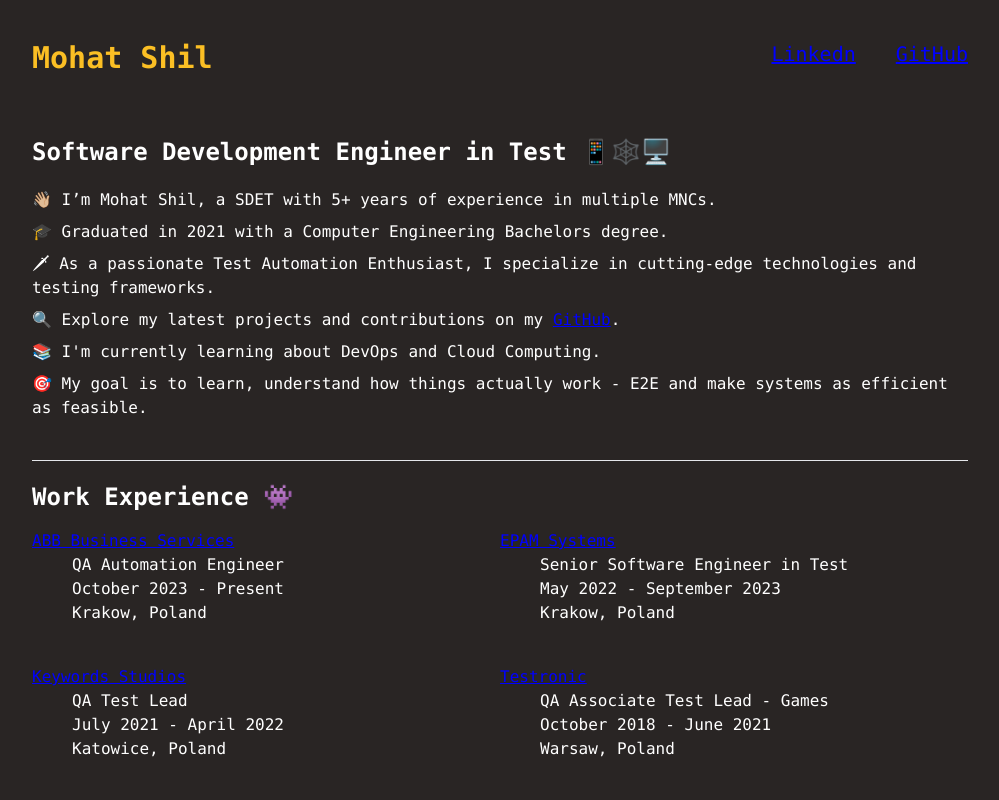
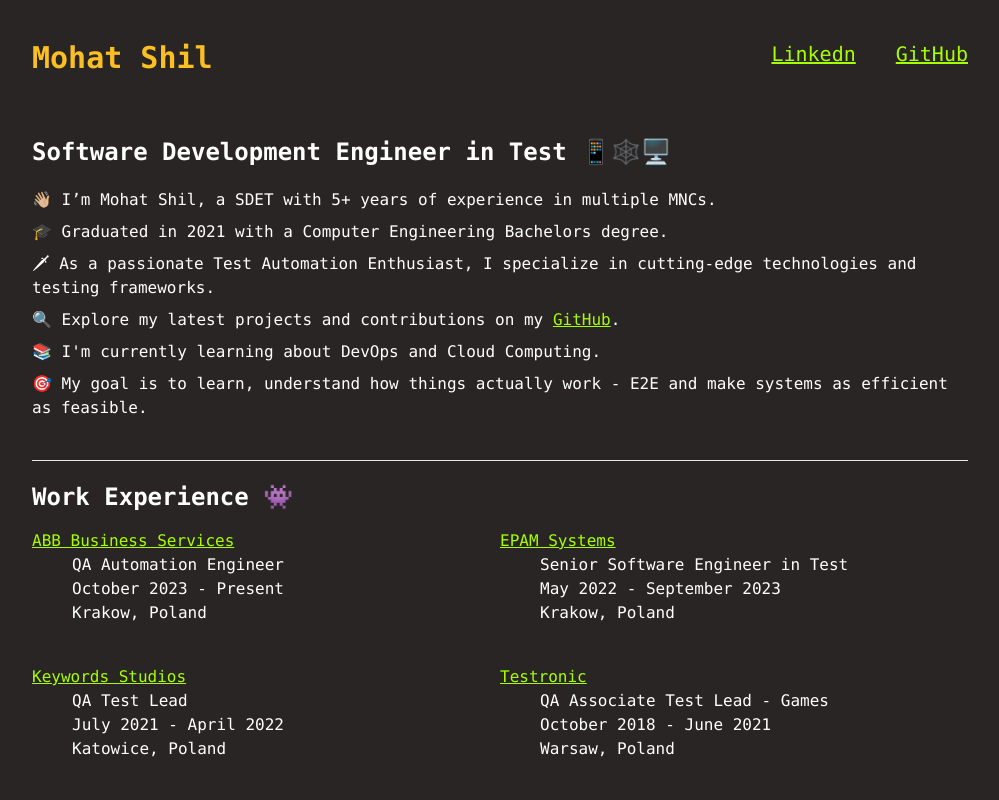
Before and after one commit to shilCode/portfolio_mohat, a React (Create React App) app: page / in a window 1280 px wide. Shown: the top 800 px of the page, without its empty margins (140-1139 px from the left). Built offline with nearby package versions, Linux system fonts and the light colour scheme.

Commit message:
color change

```diff
--- a/src/index.css
+++ b/src/index.css
@@ -31,7 +31,7 @@
 
 a {
   text-decoration: underline;
-  color: blue;
+  color: rgb(166, 255, 0);
 }
 
 .global-container {
```
